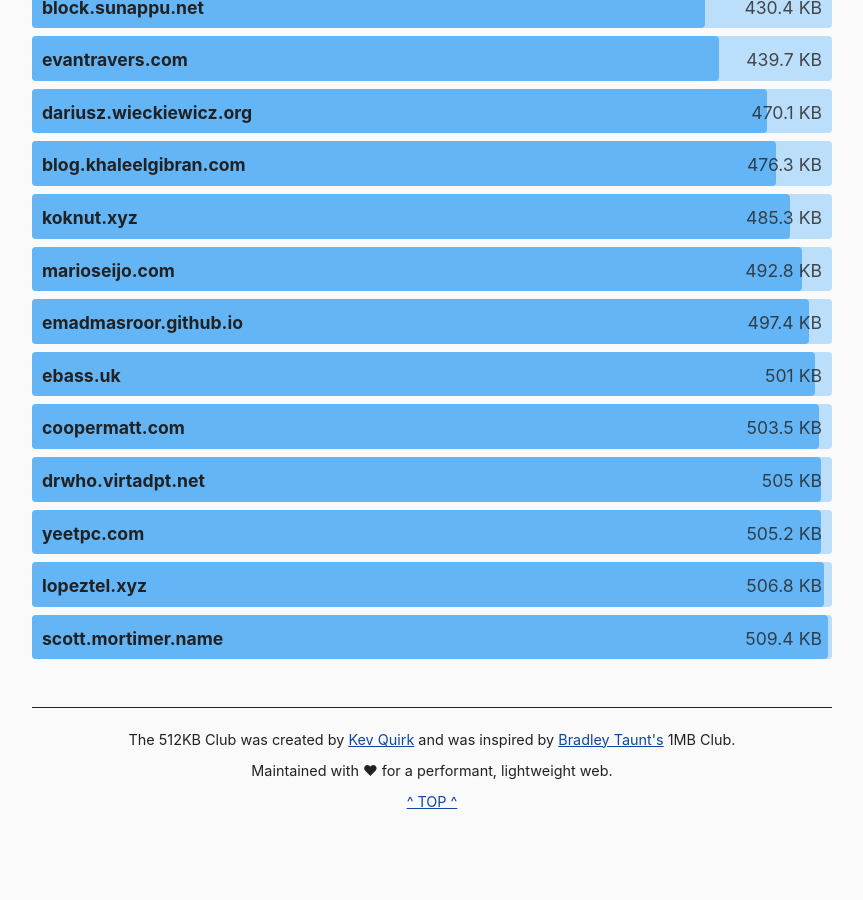
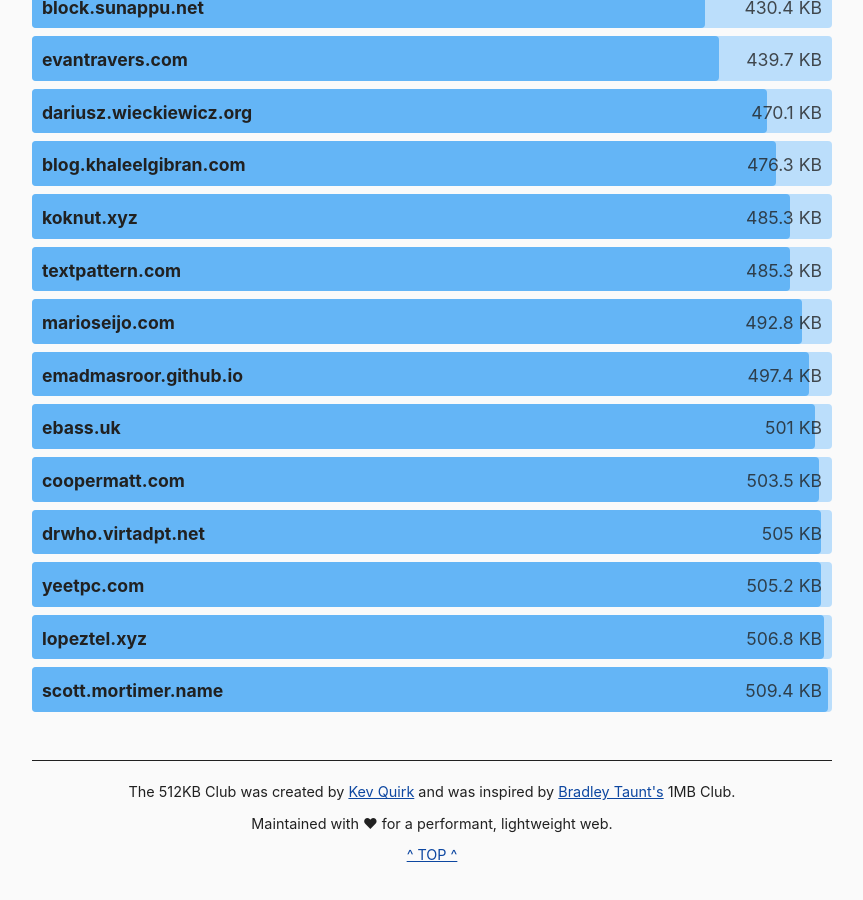
Before and after one commit to kevquirk/512kb.club, a Jekyll site: the page built from index.md, in a window 1280 px wide and 900 px high, scrolled down 15934 px. Shown: the whole window, without its empty margins (208-1071 px from the left). Built offline with Jekyll 4.4.1, drawn with Linux system fonts in a browser that asks for light colours; before the commit the page ends 16808 px from its top, so only the background shows below that.

Commit message:
Did #365

```diff
--- a/_data/blue-team.yml
+++ b/_data/blue-team.yml
@@ -182,6 +182,10 @@
   url: https://koknut.xyz
   size: 485.3
 
+- domain: textpattern.com
+  url: https://textpattern.com
+  size: 485.3
+
 - domain: marioseijo.com
   url: https://marioseijo.com
   size: 492.8
```
